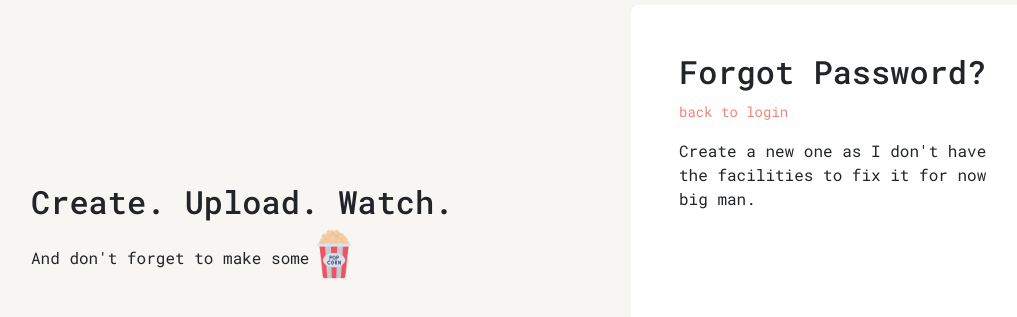
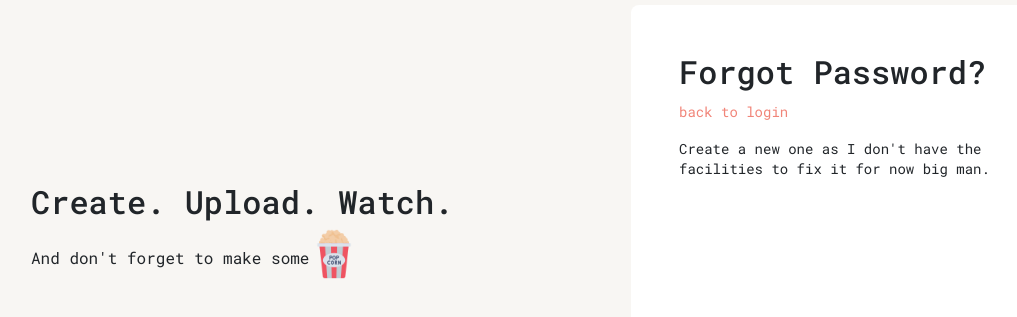
Before and after one commit to SubCoder1/Popcorn-web, a Vue app: page /auth/forgot-password in a window 1280 px wide. Shown: the part 165-482 px from the top of the page, without its empty margins (104-1121 px from the left). Built offline with nearby package versions, Linux system fonts and the light colour scheme.

Commit message:
Made forgot-password text smaller

```diff
--- a/src/components/UserFPwD.vue
+++ b/src/components/UserFPwD.vue
@@ -4,7 +4,7 @@
   <div class="reg-form">
     <h2>Forgot Password?</h2>
     <router-link to="/auth/login">back to login</router-link>
-    <p class="mt-3">
+    <p class="mt-3 text-sm">
       Create a new one as I don't have the facilities to fix it for now big man.
     </p>
   </div>
```
